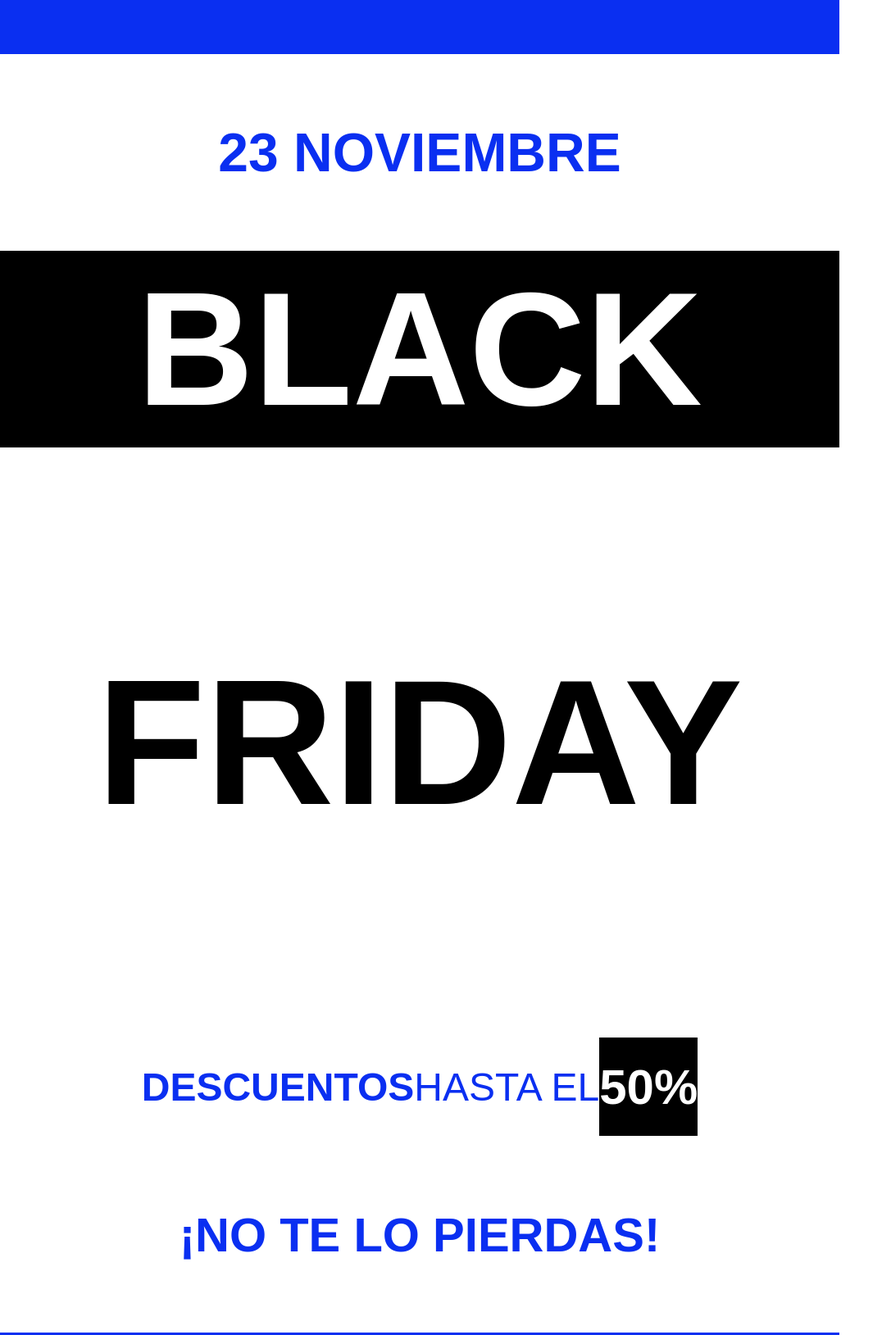
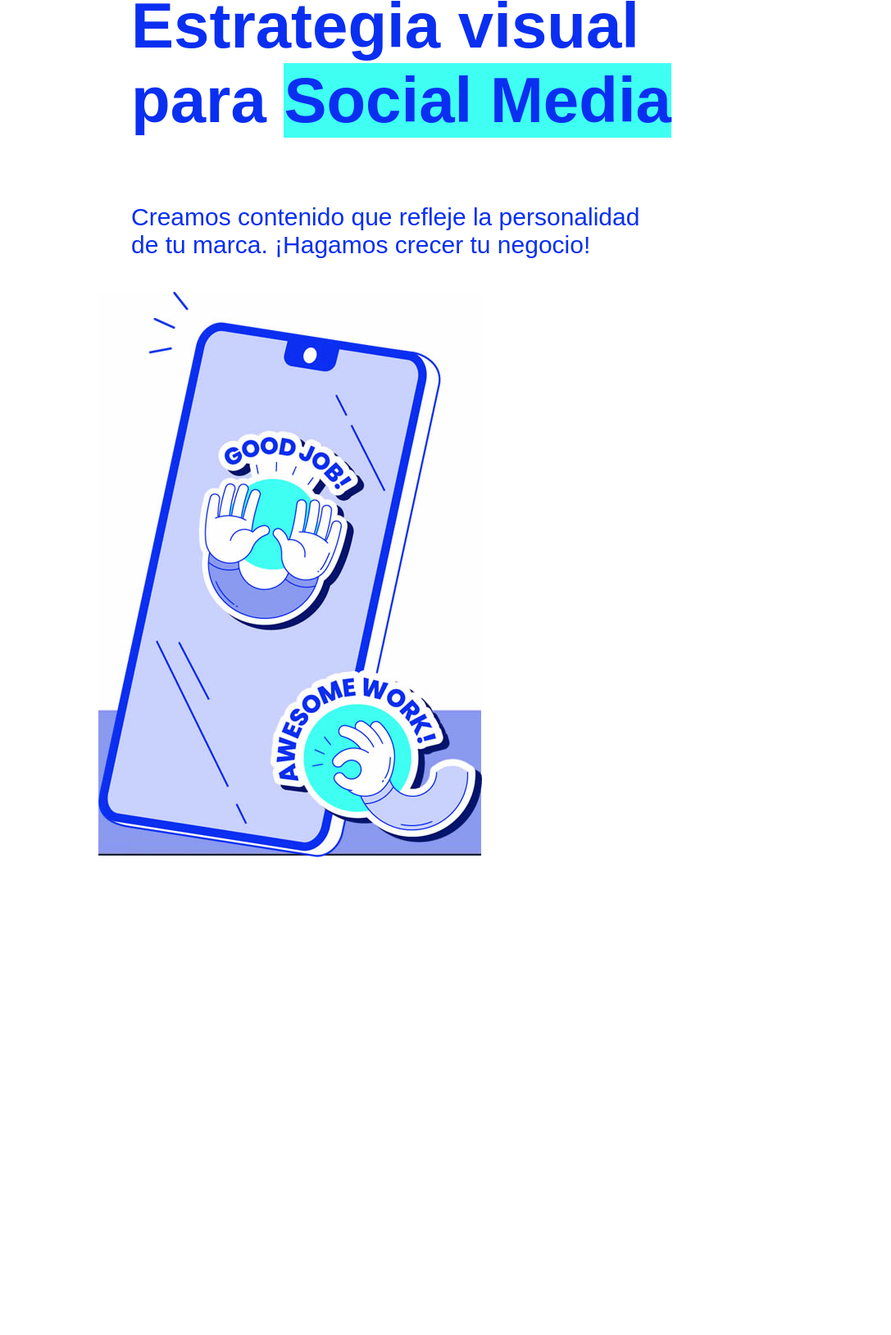
Before and after one commit to Maartizza/bootcamp-java-universidad-2023-desafios_desafio-html, a plain HTML site: page index.html in a window 1280 px wide. Shown: the part 14-1643 px from the top of the page at 82% size, without its empty margins (0-1087 px from the left). After the commit the page ends 1060 px from the top, so only its background shows below. Drawn offline with Linux system fonts and the light colour scheme; files that its build step writes are made by us from their sources.

Commit message:
add files

```diff
--- a/css/estilo.css
+++ b/css/estilo.css
@@ -1,110 +1,57 @@
-@import url('https://fonts.googleapis.com/css2?family=Montserrat:wght@600;900&display=swap');
-
-body {
-    font-family: 'Montserrat', sans-serif;
+@import url('https://fonts.googleapis.com/css2?family=Poppins:wght@500;700&display=swap');
+body{
+    font-family: 'Poppins', sans-serif;
     margin: 0;
     width: 80%;
 }
-header, footer{
-    background-color: #0a2ff1;
-    height: 10vh;
-}
-h3 {
-    background-color: #FFFFFF;
+
+h1 {
+    /* background-color: #FFFFFF;*/
     color: #0a2ff1;
-    height: 30vh;
-    font-size: 66px;
-    font-family: 'Montserrat black', sans-serif;
+    /* height: 90vh; */
+    font-size: 78px;
+    font-family: 'Poppins bold', sans-serif;
     margin-block-start: 0;
     margin-block-end: 0;
     display:flex;
-    justify-content: center;
-    align-items: center;
+    justify-content: left;
+    align-items: left;
+    margin-left: 20vh;
+
 }
+h2 {
+    /* background-color: #FFFFFF;*/
+    color: #0a2ff1;
+    /* height: 90vh; */
+    font-size: 78px;
+    font-family: 'Poppins bold', sans-serif;
+    margin-block-start: 0;
+    margin-block-end: 10vh;
+    display:flex;
+    justify-content: left;
+    align-items: left;
+    margin-left: 20vh;
 
-h1 {
-    background-color: #FFFFFF;
-    color: #000000;
-    height: 90vh;
-    font-size: 217px;
-    font-family: 'Montserrat black', sans-serif;
+}
+span{
+    background-color: #3ffff3;
+}
+p {
+    /* background-color: #FFFFFF; */
+    color: #0a2ff1;
+    /* height: 15vh; */
+    font-size: 30px;
+    font-family: 'Poppins Medium', sans-serif;
     margin-block-start: 0;
     margin-block-end: 0;
     display:flex;
-    justify-content: center;
-    align-items: center;
-
-}
-h2 {
-    background-color: #000000;
-    color: #FFFFFF;
-    height: 30vh;
-    font-size: 197px;
-    font-family: 'Montserrat black', sans-serif;
-    margin-block-start: 0;
-    margin-block-end: 0;
-    display:flex;
-    justify-content: center;
-    align-items: center;
-}
-p {
-    background-color: #FFFFFF;
-    color: #0a2ff1;
-    height: 15vh;
-    font-size: 48px;
-    font-family: 'Montserrat semibold', sans-serif;
-    margin-block-start: 0;
-    margin-block-end: 0;
-    display:flex;
-    justify-content: center;
-    align-items: center;
-}
-.desc{
-    background-color: #FFFFFF;
-    color: #0a2ff1;
-    height: 15vh;
-    font-size: 48px;
-    font-family: 'Montserrat black', sans-serif;
-    margin-block-start: 0;
-    margin-block-end: 0;
-    display:flex;
-    justify-content: center;
-    align-items: center;
-}
-.porc{
-    background-color: #000000;
-    color: #FFFFFF;
-    height: 15vh;
-    font-size: 60px;
-    font-family: 'Montserrat black', sans-serif;
-    margin-block-start: 0;
-    margin-block-end: 0;
-    display:flex;
-    justify-content: center;
-    align-items: center;
+    justify-content: left;
+    align-items: left;
+    margin-left: 20vh;
 }
 
-.final {
-    background-color: #000000;
-    color: #FFFFFF;
-    height: 25vh;
-    font-size: 58px;
-    font-family: 'Montserrat semibold', sans-serif;
-    margin-block-start: 0;
-    margin-block-end: 0;
-    display:flex;
-    justify-content: center;
-    align-items: center;
+img {
+    vertical-align: middle;
+    margin-left: 15vh;
+    margin-top: 5vh;
 }
-h4{
-    background-color: #FFFFFF;
-    color: #0a2ff1;
-    height: 30vh;
-    font-size: 58px;
-    font-family: 'Montserrat semibold', sans-serif;
-    margin-block-start: 0;
-    margin-block-end: 0;
-    display:flex;
-    justify-content: center;
-    align-items: center;
-}
--- a/index.html
+++ b/index.html
@@ -3,18 +3,24 @@
 <head>
     <meta charset="UTF-8">
     <meta name="viewport" content="width=device-width, initial-scale=1.0">
-    <link rel="stylesheet" href="estilo.css">
-    <title>Laboratorio 3</title>
+    <link rel="stylesheet" href="./css/estilo.css">
+    <title>Laboratorio 1</title>
 </head>
 <body>
     <header></header>
+    <main>
+        <div>
+            <h1>Estrategia visual</h1>
+            <h2>para&nbsp<span>Social Media</span></h2>
+        </div>
+    </main>
     <div>
-    	<h3>23 NOVIEMBRE</h3>
-	    <h2>BLACK</h2>
-	    <h1>FRIDAY</h1>
-	    <p><STRONG class="desc">DESCUENTOS</STRONG> HASTA EL <STRONG class="porc">50%</STRONG></p>
-	    <h4>¡NO TE LO PIERDAS!</h4>
-	</div>
+        <p>Creamos contenido que refleje la personalidad</p>
+        <p>de tu marca. ¡Hagamos crecer tu negocio!</p>
+    </div>
+    <div>
+        <img src="./imagenes html2 eje1/celu y fondo.jpg">
+    </div>
    <footer></footer>
 
 </body>
```
Also changed, not shown: imagenes html2 eje1/celu y fondo.jpg (added).
